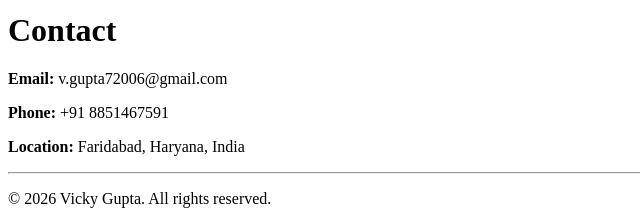
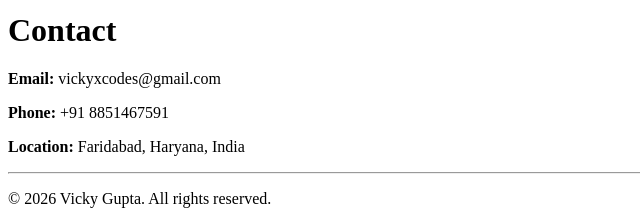
Before and after one commit to vicky-gupta2006/html-practice-resume, a plain HTML site: page index.html in a window 1280 px wide. Shown: the part 1089-1310 px from the top of the page, 0-640 px from the left. Drawn offline with Linux system fonts and the light colour scheme.

Commit message:
Fix email address in index.html
Updated email address in the footer section.

```diff
--- a/index.html
+++ b/index.html
@@ -104,10 +104,11 @@
 <!------------- Footer --------->
   <footer>
     <h1>Contact</h1>
-    <p><b>Email:</b> v.gupta72006@gmail.com</p>
+    <p><b>Email:</b> vickyxcodes@gmail.com</p>
     <p><b>Phone:</b> +91 8851467591</p>
     <p><b>Location:</b> Faridabad, Haryana, India</p><hr>
     <p>© 2026 Vicky Gupta. All rights reserved.</p>
   </footer>
 </body>
+
 </html>
```
